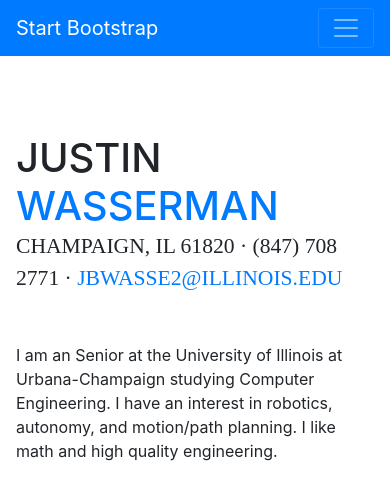
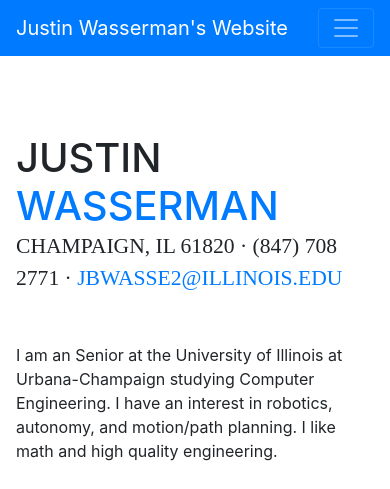
Before and after one commit to Jbwasse2/justin.github.io, a website with bundled scripts: page index.html in a window 390 px wide. Shown: the top 489 px of the page. Built offline with nearby package versions, Linux system fonts and the light colour scheme; a web font is replaced by a local one.

Commit message:
Fixed text on bar for mobile

```diff
--- a/index.html
+++ b/index.html
@@ -29,7 +29,7 @@
 
     <nav class="navbar navbar-expand-lg navbar-dark bg-primary fixed-top" id="sideNav">
       <a class="navbar-brand js-scroll-trigger" href="#page-top">
-        <span class="d-block d-lg-none">Start Bootstrap</span>
+        <span class="d-block d-lg-none">Justin Wasserman's Website</span>
         <span class="d-none d-lg-block">
           <img class="img-fluid img-profile rounded-circle mx-auto mb-2" src="img/profile.jpg" alt="">
         </span>
```
Also changed, not shown: README.md (added).
